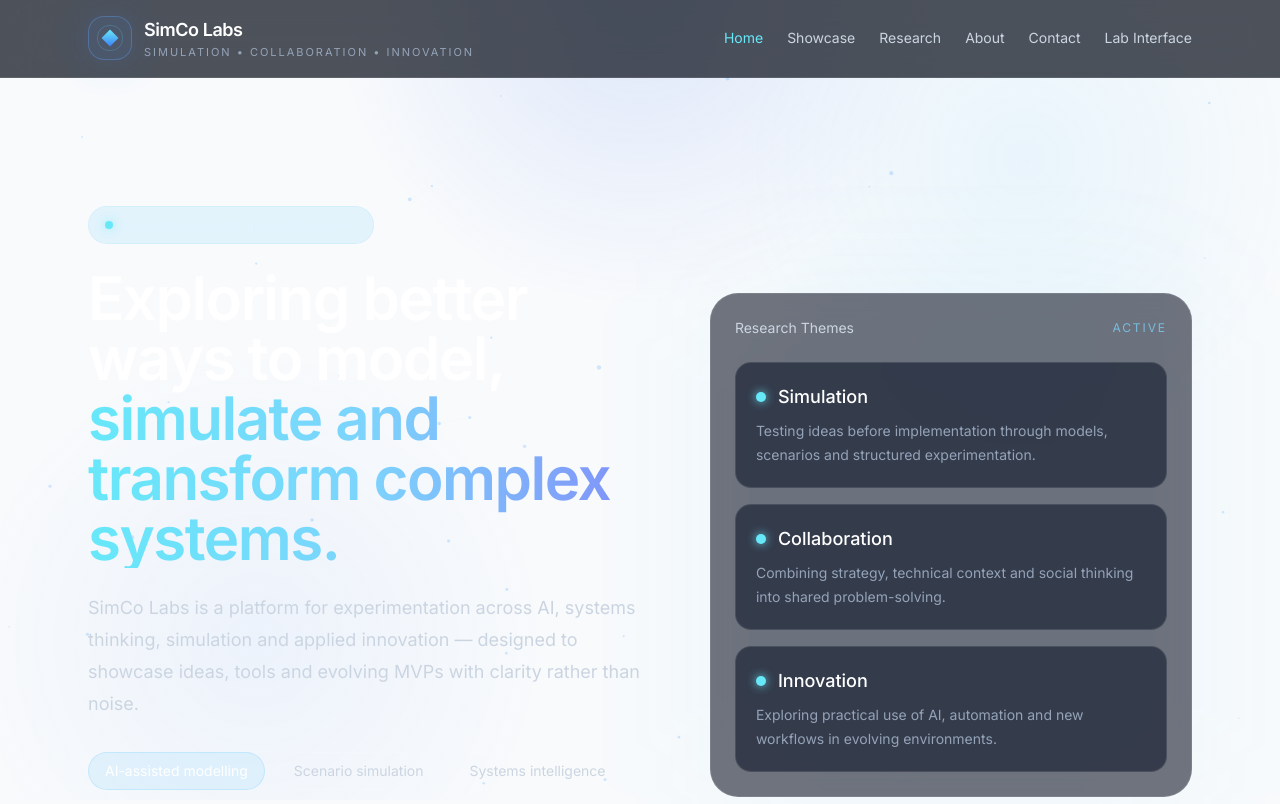
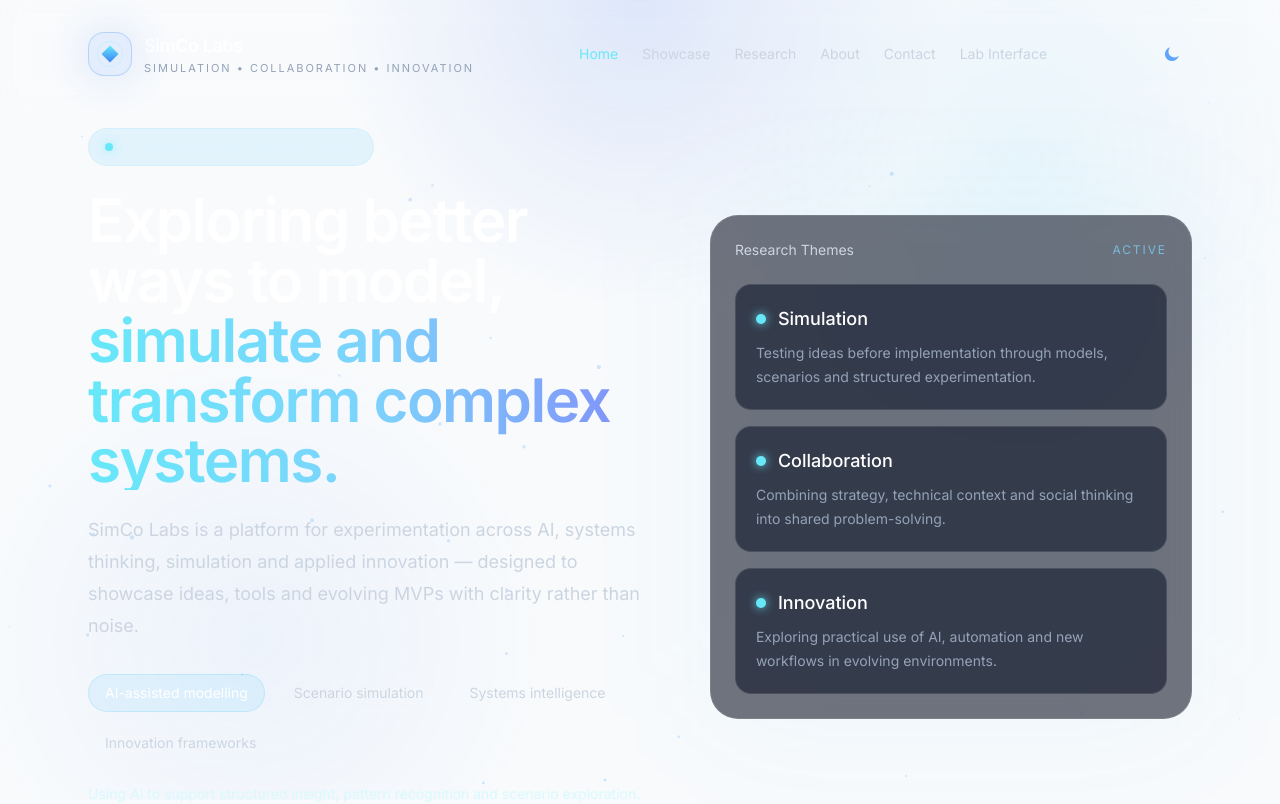
Before and after one commit to sociospherez/simcolabs, a React (Vite) app: page / in a window 1280 px wide. Shown: the top 804 px of the page. Built offline with nearby package versions, Linux system fonts and the light colour scheme; what lightswind would draw is missing.

Commit message:
glass card and theme updates for night and day

```diff
--- a/src/components/layout/Header.jsx
+++ b/src/components/layout/Header.jsx
@@ -1,9 +1,10 @@
 import { NavLink } from 'react-router-dom';
 import navigation from '../../data/navigation';
+import ThemeToggle from "../ui/ThemeToggle";
 
 export default function Header() {
   return (
-    <header className="sticky top-0 z-50 border-b border-white/10 bg-[#050b16]/70 backdrop-blur-xl">
+    <header className="fixed w-full z-50 bg-dark-glass glass-nav py-4 px-8 backdrop-blur-lg">
       <div className="mx-auto flex max-w-6xl items-center justify-between px-6 py-4">
         <NavLink to="/" className="flex items-center gap-3 no-underline">
           <div className="relative flex h-11 w-11 items-center justify-center rounded-2xl border border-blue-400/35 bg-blue-500/10 shadow-glow">
@@ -31,6 +32,7 @@ export default function Header() {
             </NavLink>
           ))}
         </nav>
+      <ThemeToggle/>
       </div>
     </header>
   );
--- a/src/components/showcase/ProjectCard.jsx
+++ b/src/components/showcase/ProjectCard.jsx
@@ -5,9 +5,9 @@ export default function ProjectCard({ project }) {
   return (
     <Link
       to={`/projects/${project.slug}`}
-      className="group relative block overflow-hidden rounded-[26px] border border-slate-200/70 bg-white/20 p-6 shadow-[0_10px_35px_rgba(15,23,42,0.06)] backdrop-blur-sm transition duration-300 hover:-translate-y-1.5 hover:border-blue-300/60 hover:bg-white dark:border-white/10 dark:bg-slate-950/55 dark:shadow-none dark:hover:border-sky-300/20 dark:hover:bg-slate-900/10">
-      <div className="pointer-events-none absolute inset-x-0 top-0 h-px bg-gradient-to-r from-transparent via-blue-300/60 to-transparent opacity-70 dark:via-sky-300/40 dark:opacity-60" />
-      <div className="pointer-events-none absolute -right-10 -top-10 h-28 w-28 rounded-full bg-blue-100/60 blur-2xl transition duration-500 group-hover:bg-blue-100/80 dark:bg-sky-400/8 dark:group-hover:bg-sky-400/12" />
+      className="group relative block overflow-hidden rounded-[26px] border border-slate-200/50 backdrop-brightness-75/90 p-6 shadow-[0_10px_35px_rgba(15,23,42,0.06)] transition duration-600 hover:-translate-y-1.5 hover:border-blue-300/60 hover:bg-white/50 dark:border-white/10 dark:bg-slate-950/55 dark:shadow-none dark:hover:border-sky-300/20 dark:hover:bg-slate-900/90">
+      <div className="pointer-events-auto absolute inset-x-0 top-0 h-px bg-gradient-to-r from-transparent via-blue-300/20 to-transparent opacity-90 dark:via-sky-300/40 dark:opacity-100"/>
+      {/* <div className="pointer-events-none absolute -right-10 -top-10 h-28 w-28 rounded-full bg-blue-100/60 blur-2xl transition duration-500 group-hover:bg-blue-100/80 dark:bg-sky-400/8 dark:group-hover:bg-sky-400/12" /> */}
 
       <div className="relative z-10">
         <div className="mb-5 flex items-start justify-between gap-4">
--- /dev/null
+++ b/src/components/ui/ThemeToggle.jsx
@@ -0,0 +1,54 @@
+import { useEffect, useState } from "react";
+
+export default function ThemeToggle() {
+  const [isNight, setIsNight] = useState(true);
+
+  useEffect(() => {
+    const savedTheme = localStorage.getItem("simcolabs-theme");
+
+    const nightMode =
+      savedTheme === null ? true : savedTheme === "night";
+
+    setIsNight(nightMode);
+    document.body.classList.toggle("night", nightMode);
+  }, []);
+
+  const handleToggle = () => {
+    const nextState = !isNight;
+    setIsNight(nextState);
+    document.body.classList.toggle("night", nextState);
+    localStorage.setItem("simcolabs-theme", nextState ? "night" : "day");
+  };
+
+  return (
+    <button
+      type="button"
+      onClick={handleToggle}
+      aria-label={isNight ? "Switch to light mode" : "Switch to dark mode"}
+      title={isNight ? "Dark mode" : "Light mode"}
+      className="theme-toggle shrink-0"
+    >
+      <span className={`theme-icon sun ${isNight ? "hidden-icon" : "visible-icon"}`}>
+        <svg viewBox="0 0 24 24" aria-hidden="true">
+          <circle cx="12" cy="12" r="5" fill="currentColor" />
+          <path
+            d="M12 1.75V4.25M12 19.75V22.25M4.04 4.04L5.81 5.81M18.19 18.19L19.96 19.96M1.75 12H4.25M19.75 12H22.25M4.04 19.96L5.81 18.19M18.19 5.81L19.96 4.04"
+            fill="none"
+            stroke="currentColor"
+            strokeWidth="1.8"
+            strokeLinecap="round"
+          />
+        </svg>
+      </span>
+
+      <span className={`theme-icon moon ${isNight ? "visible-icon" : "hidden-icon"}`}>
+        <svg viewBox="0 0 24 24" aria-hidden="true">
+          <path
+            d="M20.2 14.14A8.5 8.5 0 1 1 9.86 3.8a7 7 0 1 0 10.34 10.34Z"
+            fill="currentColor"
+          />
+        </svg>
+      </span>
+    </button>
+  );
+}
--- a/src/pages/Showcase.jsx
+++ b/src/pages/Showcase.jsx
@@ -3,8 +3,8 @@ import LabBackground from "../components/background/LabBakckground";
 import SectionHeading from "../components/ui/SectionHeading";
 import FilterBar from "../components/showcase/FilterBar";
 import ProjectCard from "../components/showcase/ProjectCard";
-
 import projects from "../content/projects";
+// import GlowingCards from "../components/lightswind/glowing-cards"
 
 export default function Showcase() {
   const [activeCategory, setActiveCategory] = useState("All");
@@ -63,11 +63,11 @@ export default function Showcase() {
             <ProjectCard key={project.slug} project={project} />
           ))}
         </div>
-        <div className="grid gap-5 md:grid-cols-2 xl:grid-cols-3">
-          {filteredProjects.map((project) => (
+        {/* <div className="grid gap-5 md:grid-cols-2 xl:grid-cols-3">
+          // {filteredProjects.map((project) => (
             <GlowingCards key={project.slug} project={project} />
           ))}
-        </div>
+        </div> */}
       </section>
             <LabBackground />
     </div>
--- a/src/styles/globals.css
+++ b/src/styles/globals.css
@@ -6,7 +6,7 @@
 @tailwind utilities;
 
 :root {
-  color-scheme: dark;
+  color-scheme: light dark;
 }
 
 html {
@@ -14,14 +14,24 @@ html {
 }
 
 body {
-  @apply bg-ink text-white font-[Inter] antialiased;
+  @apply font-[Inter] antialiased;
+  min-height: 100vh;
+  background-color: #f5f8f8;
+  color: #0f172a;
+  transition:
+    background-color 0.5s ease,
+    color 0.5s ease,
+    border-color 0.5s ease,
+    box-shadow 0.5s ease;
+}
+
+body.night {
+  background-color: #050b16;
+  color: #d7dbe0;
   background-image:
-    radial-gradient(circle at top, rgba(38,99,235,0.22), transparent 35%),
-    radial-gradient(circle at 80% 20%, rgba(59,130,246,0.14), transparent 28%),
-    radial-gradient(circle at 20% 80%, rgba(14,165,233,0.12), transparent 30%);
-  min-height: 100vh;
-  background: #050b16;
-
+    radial-gradient(circle at top, rgba(38, 99, 235, 0.22), transparent 35%),
+    radial-gradient(circle at 80% 20%, rgba(59, 130, 246, 0.14), transparent 28%),
+    radial-gradient(circle at 20% 80%, rgba(14, 165, 233, 0.12), transparent 30%);
 }
 
 #root {
@@ -31,6 +41,7 @@ body {
 ::selection {
   background: rgba(56, 189, 248, 0.35);
 }
+
 .card-fade-in {
   animation: cardFade 0.5s ease;
 }
@@ -45,3 +56,186 @@ body {
     transform: translateY(0);
   }
 }
+
+/* Site shell */
+.site-shell {
+  background: transparent;
+}
+
+/* Header */
+.site-header {
+  border-color: rgba(148, 163, 184, 0.18);
+  background: rgba(255, 255, 255, 0.72);
+  transition:
+    background-color 0.5s ease,
+    border-color 0.5s ease,
+    color 0.5s ease;
+}
+
+body.night .site-header {
+  border-color: rgba(255, 255, 255, 0.1);
+  background: rgba(5, 11, 22, 0.7);
+}
+
+.site-title {
+  color: #0f172a;
+  transition: color 0.5s ease;
+}
+
+.site-subtitle {
+  color: #64748b;
+  transition: color 0.5s ease;
+}
+
+body.night .site-title {
+  color: #ffffff;
+}
+
+body.night .site-subtitle {
+  color: #94a3b8;
+}
+
+.brand-mark {
+  border-color: rgba(59, 130, 246, 0.28);
+  background: rgba(59, 130, 246, 0.08);
+  transition:
+    border-color 0.5s ease,
+    background-color 0.5s ease;
+}
+
+.brand-mark-inner {
+  border: 1px solid rgba(34, 211, 238, 0.18);
+}
+
+.brand-mark-core {
+  background: linear-gradient(to bottom right, #67e8f9, #3b82f6);
+}
+
+.site-nav-link {
+  color: #475569;
+  transition: color 0.3s ease;
+}
+
+.site-nav-link:hover {
+  color: #0f172a;
+}
+
+.site-nav-link.is-active {
+  color: #06b6d4;
+}
+
+body.night .site-nav-link {
+  color: #cbd5e1;
+}
+
+body.night .site-nav-link:hover {
+  color: #ffffff;
+}
+
+body.night .site-nav-link.is-active {
+  color: #67e8f9;
+}
+
+/* Theme toggle */
+.theme-toggle {
+  position: relative;
+  width: 40px;
+  height: 40px;
+  border: 1px solid rgba(16, 29, 48, 0.753);
+  border-radius: 9999px;
+  background: rgba(213, 228, 255, 0.966);
+  -webkit-backdrop-filter: blur(10px);
+  backdrop-filter: blur(10px);
+  display: inline-flex;
+  align-items: center;
+  justify-content: center;
+  color: #f59e0b;
+  transition:
+    transform 0.3s ease,
+    background-color 0.4s ease,
+    border-color 0.4s ease,
+    color 0.4s ease,
+    box-shadow 0.4s ease;
+}
+
+.theme-toggle:hover {
+  transform: translateY(-1px) scale(1.04);
+  box-shadow: 0 0 0 10x rgba(56, 189, 248, 0.08);
+}
+
+body.night .theme-toggle {
+  background: rgba(255, 255, 255, 0.06);
+  border-color: rgba(255, 255, 255, 0.1);
+  color: #60a5fa;
+}
+
+.theme-icon {
+  position: absolute;
+  display: inline-flex;
+  align-items: center;
+  justify-content: center;
+  transition:
+    opacity 0.35s ease,
+    transform 0.35s ease;
+}
+
+.theme-icon svg {
+  width: 20px;
+  height: 20px;
+}
+
+.visible-icon {
+  opacity: 1;
+  transform: rotate(0deg) scale(1);
+}
+
+.hidden-icon {
+  opacity: 0;
+  transform: rotate(90deg) scale(0.65);
+}
+
+.theme-icon.moon.hidden-icon {
+  transform: rotate(-90deg) scale(0.65);
+}
+
+@keyframes pulse {
+  50% {
+    opacity: 0.5;
+  }
+}
+
+.particle {
+      position: absolute;
+      border-radius: 50%;
+      filter: blur(1px);
+      opacity: 0.7;
+    }
+    .glass-card {
+      -webkit-backdrop-filter: blur(12px);
+      backdrop-filter: blur(12px);
+      border: 1px solid rgba(255, 255, 255, 0.1);
+    }
+
+    .glass-nav {
+      -webkit-backdrop-filter: blur(12px);
+      backdrop-filter: blur(12px);
+      border: none;
+    }
+    .gradient-text {
+      background-image: linear-gradient(90deg, #00f0ff, #ff00aa, #00ff88);
+      background-size: 300% 300%;
+      -webkit-background-clip: text;
+      background-clip: text;
+      color: transparent;
+    }
+    .dark .gradient-text-darkmode {
+      background-image: linear-gradient(90deg, #00f0ff, #ff00aa, #00ff88);
+      background-size: 300% 300%;
+      -webkit-background-clip: text;
+      background-clip: text;
+      color: transparent;
+    }
+    .tilt-effect {
+      transform-style: preserve-3d;
+      transform: perspective(1000px);
+    }
```
Also changed, not shown: 5 other files (tests, documents, lock files or other folders).
